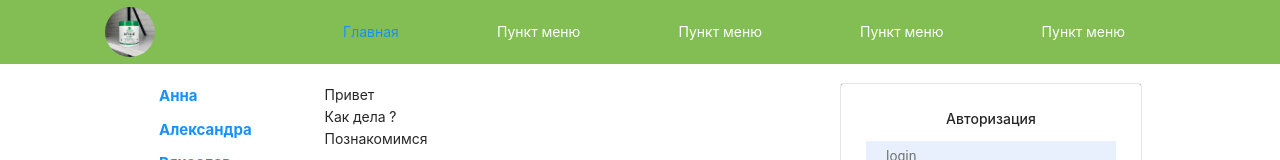
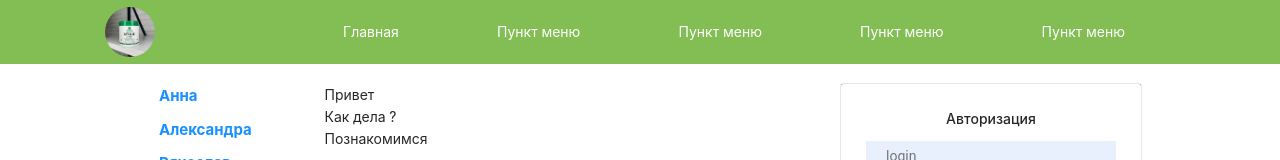
Before and after one commit to gulyaev/socialnetwork, a React (Create React App) app in the folder client/: page /dialogs in a window 1280 px wide. Shown: the top 160 px of the page. Built offline with nearby package versions, Linux system fonts and the light colour scheme.

Commit message:
State to store, bind(store)

```diff
--- a/client/src/App.scss
+++ b/client/src/App.scss
@@ -69,7 +69,8 @@
             color: #fff;
         }
 
-        &__link a.active {
+        &__link a.active,
+        &__link a {
             color: #fff;
         }
 
--- a/client/src/components/MyPosts.jsx
+++ b/client/src/components/MyPosts.jsx
@@ -7,7 +7,6 @@ const MyPosts = (props) => {
     let textareaRef = React.createRef()
 
     const addPost = () => {
-        alert(textareaRef.current.value)
         props.addPost(textareaRef.current.value)
         textareaRef.current.value = '';
     }
--- a/client/src/css/App.css
+++ b/client/src/css/App.css
@@ -170,7 +170,8 @@ h6 {
   color: #fff;
 }
 
-.wrapper .header__link a.active {
+.wrapper .header__link a.active,
+.wrapper .header__link a {
   color: #fff;
 }
 
--- a/client/src/index.js
+++ b/client/src/index.js
@@ -2,18 +2,15 @@ import React from 'react'
 import ReactDOM from 'react-dom/client'
 import App from './App'
 import 'antd/dist/antd.css'
-
-import state from './redux/state'
-import { addPost } from './redux/state'
-import { subscribe } from './redux/state'
+import store from './redux/store'
 
 let rerenderEntireTree = () => {
   const root = ReactDOM.createRoot(document.getElementById('root'));
   root.render(
-    <App state={state} addPost={addPost} />
+    <App state={store.getState()} addPost={store.addPost.bind(store)} />
   );
 }
 
 rerenderEntireTree()
 
-subscribe(rerenderEntireTree)
+store.subscribe(rerenderEntireTree)
--- a/client/src/redux/state.js
+++ /dev/null
@@ -1,37 +0,0 @@
-let rerenderEntireTree = () => {
-    console.log("state is changed");
-}
-
-let state = {
-    postsData: [
-        { id: 0, text: "Текст поста 1", likesCount: 5, disLikesCount: 3 },
-        { id: 1, text: "Текст поста 2", likesCount: 4, disLikesCount: 2 },
-        { id: 2, text: "Текст поста 3", likesCount: 3, disLikesCount: 1 }
-    ],
-
-    dialogsData: [
-        { id: 1, name: "Анна", message: "Привет" },
-        { id: 2, name: "Александра", message: "Как дела ?" },
-        { id: 3, name: "Вячеслав", message: "Познакомимся" }
-    ]
-}
-
-window.state = state;
-
-export const addPost = (newPostMessage) => {
-    let newPost = {
-        id: 3,
-        text: newPostMessage,
-        likesCount: 53,
-        disLikesCount: 3
-    };
-
-    state.postsData.push(newPost);
-    rerenderEntireTree()
-}
-
-export const subscribe = (observer) => {
-    rerenderEntireTree = observer
-}
-
-export default state
--- /dev/null
+++ b/client/src/redux/store.js
@@ -0,0 +1,43 @@
+let store = {
+    _rerenderEntireTree: function () {
+        console.log("state is changed");
+    },
+
+    _state: {
+        postsData: [
+            { id: 0, text: "Текст поста 1", likesCount: 5, disLikesCount: 3 },
+            { id: 1, text: "Текст поста 2", likesCount: 4, disLikesCount: 2 },
+            { id: 2, text: "Текст поста 3", likesCount: 3, disLikesCount: 1 }
+        ],
+
+        dialogsData: [
+            { id: 1, name: "Анна", message: "Привет" },
+            { id: 2, name: "Александра", message: "Как дела ?" },
+            { id: 3, name: "Вячеслав", message: "Познакомимся" }
+        ]
+    },
+
+    getState: function () {
+        return this._state
+    },
+
+    addPost: function (newPostMessage) {
+        let newPost = {
+            id: 3,
+            text: newPostMessage,
+            likesCount: 53,
+            disLikesCount: 3
+        };
+
+        this._state.postsData.push(newPost);
+        this._rerenderEntireTree()
+    },
+
+    subscribe: function (observer) {
+        this._rerenderEntireTree = observer
+    }
+}
+
+window.store = store
+
+export default store
```
